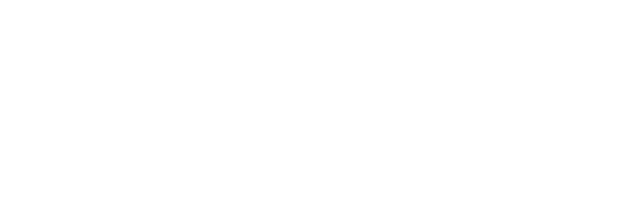
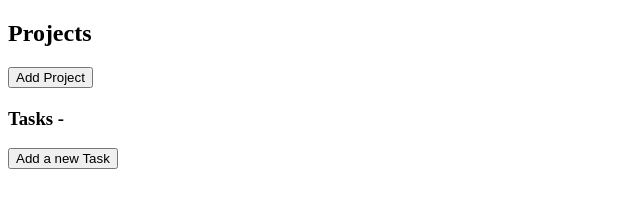
Before and after one commit to Selt0/todo-list, a website: page dist/index.html in a window 1280 px wide. Shown: the whole page, without its empty margins (0-640 px from the left). Drawn offline with nearby package versions, Linux system fonts and the light colour scheme.

Commit message:
Add html skeleton

```diff
--- a/dist/index.html
+++ b/dist/index.html
@@ -2,10 +2,29 @@
 <html>
   <head>
     <meta charset="utf-8" />
-    <title>Getting Started</title>
+    <title>Todo App</title>
     <script src="https://unpkg.com/lodash@4.17.20"></script>
   </head>
   <body>
+    <div class="main">
+      <div class="sidebar">
+        <h2>Projects</h2>
+        <div class="projects-container">
+          <ul class="projects">
+          </ul>
+        <button id="add-project">Add Project</button>
+        </div>
+      </div>
+      <section class="tasks-todo">
+        <h1 class="project-title"></h1>
+        <h3>Tasks - <span class="total-tasks"></span></h3>
+        <div class="task-container">
+
+          <button id="add-task">Add a new Task</button>
+        </div>
+      </section>
+
+    </div>
     <script src="main.js"></script>
   </body>
 </html>
```
